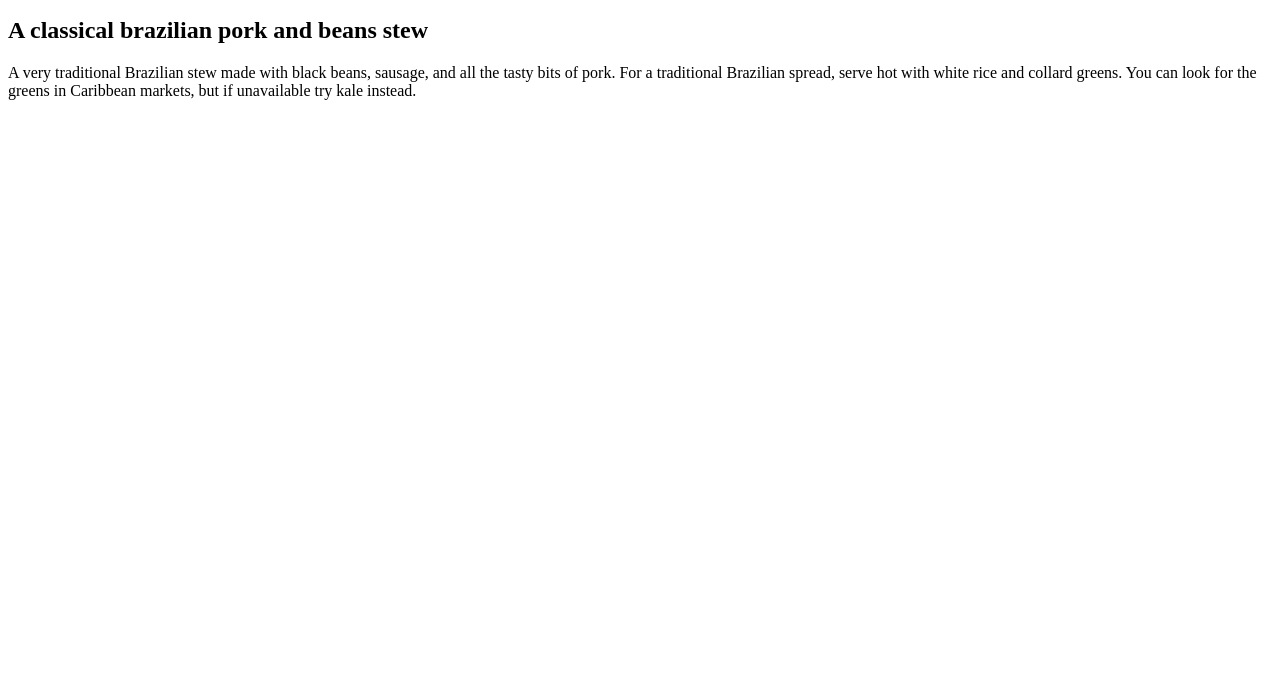
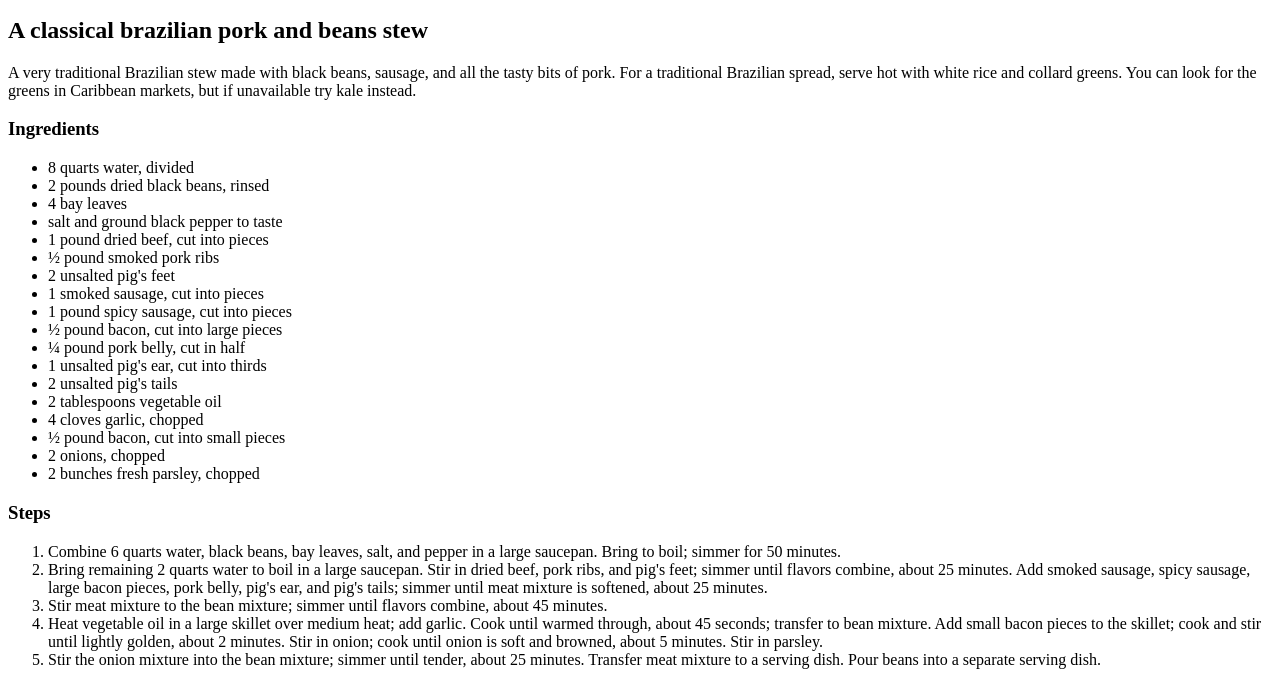
Before and after one commit to rafaeeo/odin-recipes, a plain HTML site: page recipes/feijoada.html in a window 1280 px wide. Shown: the part 101-800 px from the top of the page. Drawn offline with Linux system fonts and the light colour scheme.

Commit message:
updated feijoada page with ingredients and steps

```diff
--- a/recipes/feijoada.html
+++ b/recipes/feijoada.html
@@ -8,9 +8,39 @@
 <body>
     <h1>Feijoada</h1>
     <img src="./images/feijoada.webp" alt="An authentic brazilian feijoada">
-    <h2>A classical brazilian pork and beans stew</h2>
-    <p>A very traditional Brazilian stew made with black beans, sausage, and all the tasty bits of pork.
-        For a traditional Brazilian spread, serve hot with white rice and collard greens.
-        You can look for the greens in Caribbean markets, but if unavailable try kale instead.</p>
+      <h2>A classical brazilian pork and beans stew</h2>
+          <p>A very traditional Brazilian stew made with black beans, sausage, and all the tasty bits of pork.
+             For a traditional Brazilian spread, serve hot with white rice and collard greens.
+            You can look for the greens in Caribbean markets, but if unavailable try kale instead.
+          </p>
+          <h3>Ingredients</h3>
+          <ul>
+            <li>8 quarts water, divided</li>
+            <li>2 pounds dried black beans, rinsed</li>
+            <li>4 bay leaves</li>
+            <li>salt and ground black pepper to taste</li>
+            <li>1 pound dried beef, cut into pieces</li>
+            <li>½ pound smoked pork ribs</li>
+            <li>2 unsalted pig's feet</li>
+            <li>1 smoked sausage, cut into pieces</li>
+            <li>1 pound spicy sausage, cut into pieces</li>
+            <li>½ pound bacon, cut into large pieces</li>
+            <li>¼ pound pork belly, cut in half</li>
+            <li>1 unsalted pig's ear, cut into thirds</li>
+            <li>2 unsalted pig's tails</li>
+            <li>2 tablespoons vegetable oil</li>
+            <li>4 cloves garlic, chopped</li>
+            <li>½ pound bacon, cut into small pieces</li>
+            <li>2 onions, chopped</li>
+            <li>2 bunches fresh parsley, chopped</li>
+          </ul>
+          <h3>Steps</h3>
+          <ol>
+            <li>Combine 6 quarts water, black beans, bay leaves, salt, and pepper in a large saucepan. Bring to boil; simmer for 50 minutes.</li>
+            <li>Bring remaining 2 quarts water to boil in a large saucepan. Stir in dried beef, pork ribs, and pig's feet; simmer until flavors combine, about 25 minutes. Add smoked sausage, spicy sausage, large bacon pieces, pork belly, pig's ear, and pig's tails; simmer until meat mixture is softened, about 25 minutes.</li>
+            <li>Stir meat mixture to the bean mixture; simmer until flavors combine, about 45 minutes.</li>
+            <li>Heat vegetable oil in a large skillet over medium heat; add garlic. Cook until warmed through, about 45 seconds; transfer to bean mixture. Add small bacon pieces to the skillet; cook and stir until lightly golden, about 2 minutes. Stir in onion; cook until onion is soft and browned, about 5 minutes. Stir in parsley.</li>
+            <li>Stir the onion mixture into the bean mixture; simmer until tender, about 25 minutes. Transfer meat mixture to a serving dish. Pour beans into a separate serving dish.</li>
+          </ol>
 </body>
 </html>
```
